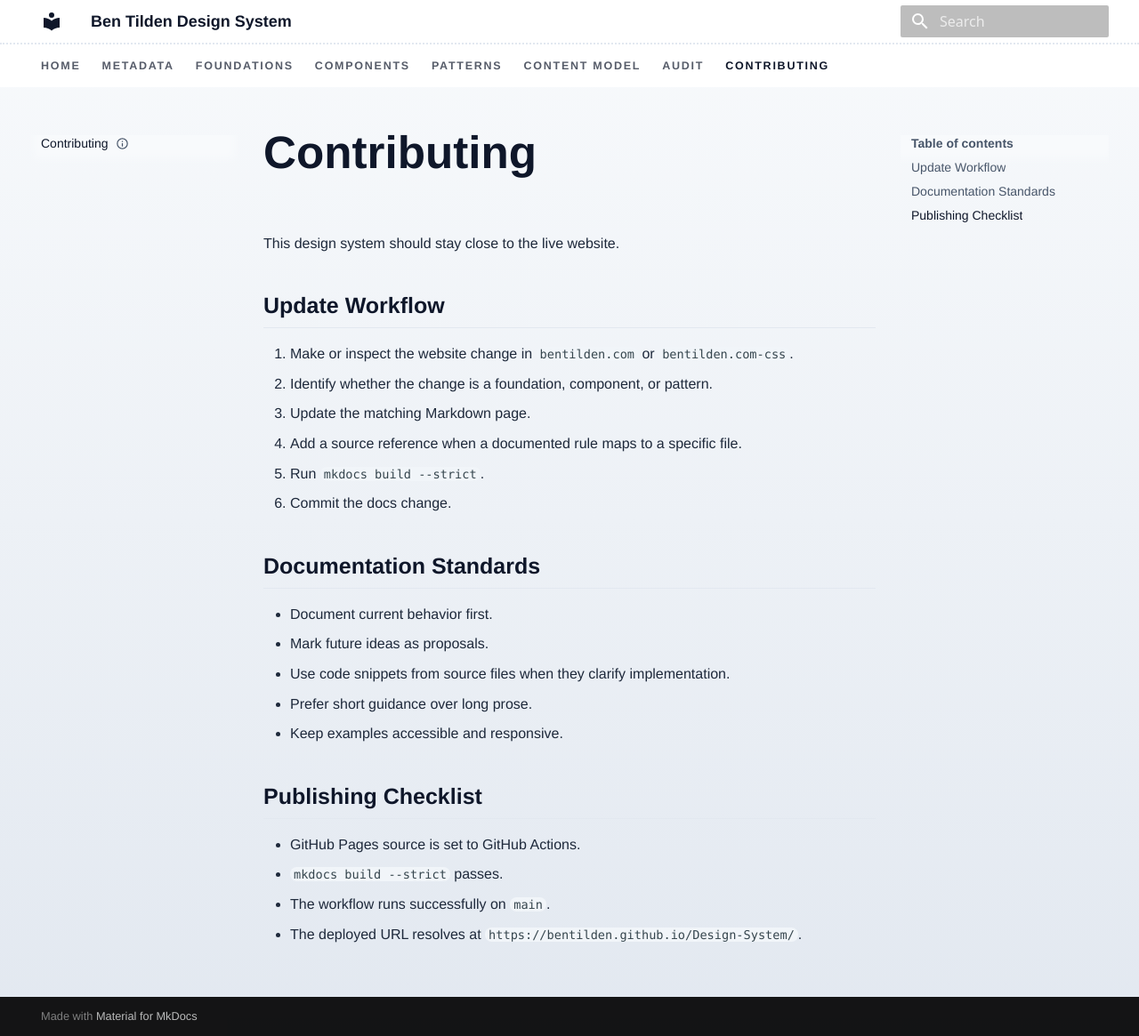
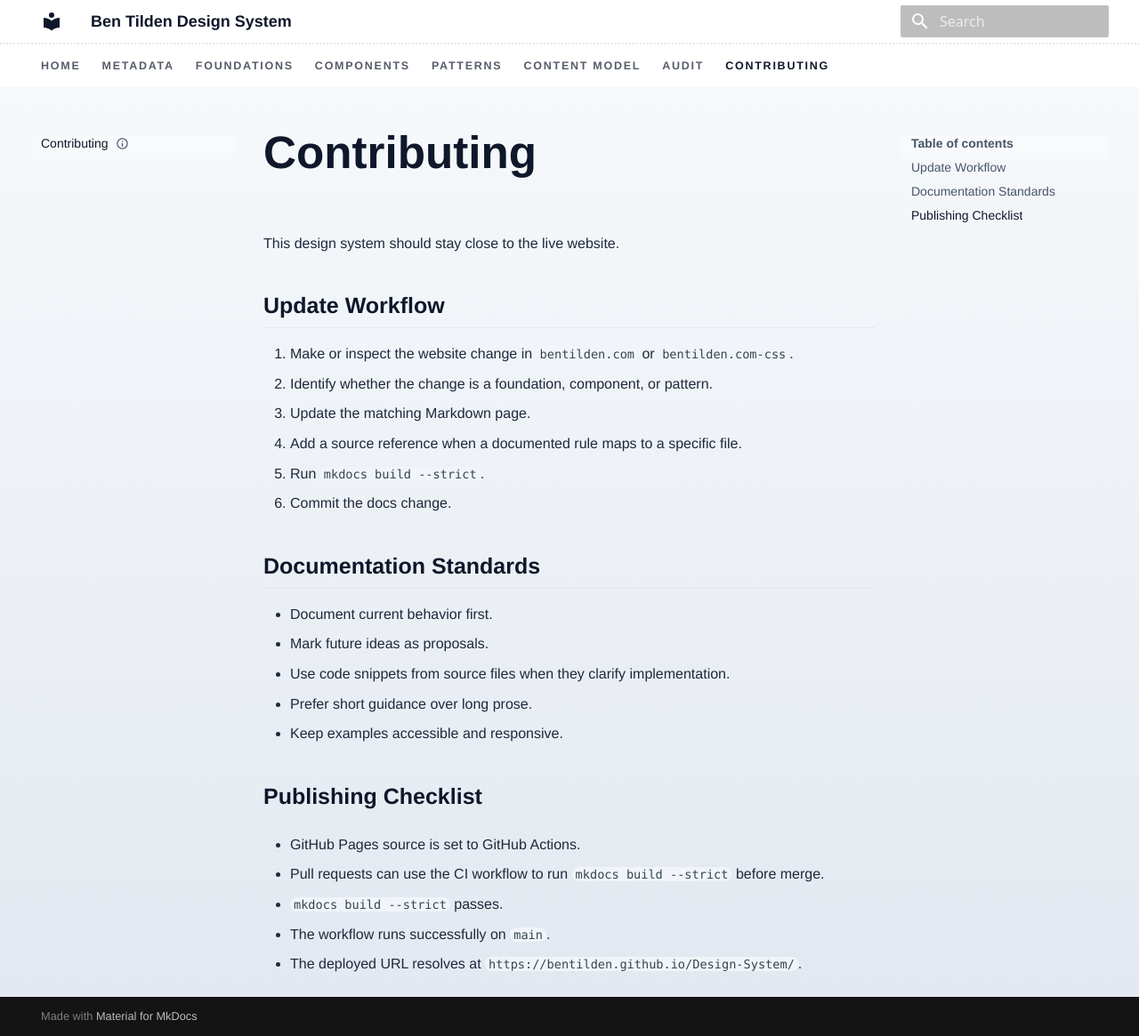
Before and after one commit to bentilden/Design-System, an MkDocs documentation site: the page built from docs/contributing.md, in a window 1280 px wide and 1165 px high. Shown: the whole window at 89% size. Built offline with MkDocs 1.6.1 and Material for MkDocs 9.7.7, drawn with Linux system fonts in a browser that asks for light colours; some web fonts are replaced.

Commit message:
Add design system CI
Build the MkDocs site on pull requests and document the CI check in contributing guidance.

```diff
--- a/docs/contributing.md
+++ b/docs/contributing.md
@@ -36,6 +36,7 @@ This design system should stay close to the live website.
 ## Publishing Checklist
 
 - GitHub Pages source is set to GitHub Actions.
+- Pull requests can use the CI workflow to run `mkdocs build --strict` before merge.
 - `mkdocs build --strict` passes.
 - The workflow runs successfully on `main`.
 - The deployed URL resolves at `https://bentilden.github.io/Design-System/`.
```
Also changed, not shown: 1 other file.
